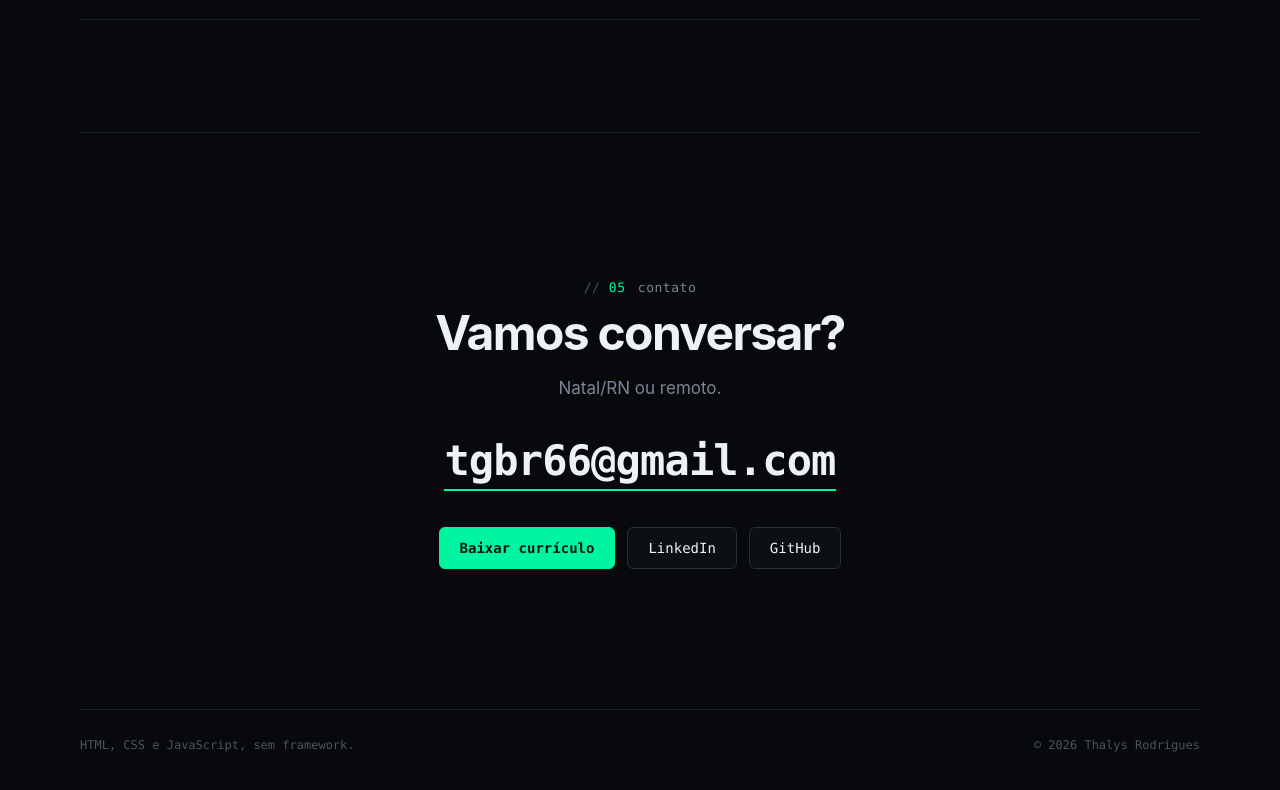
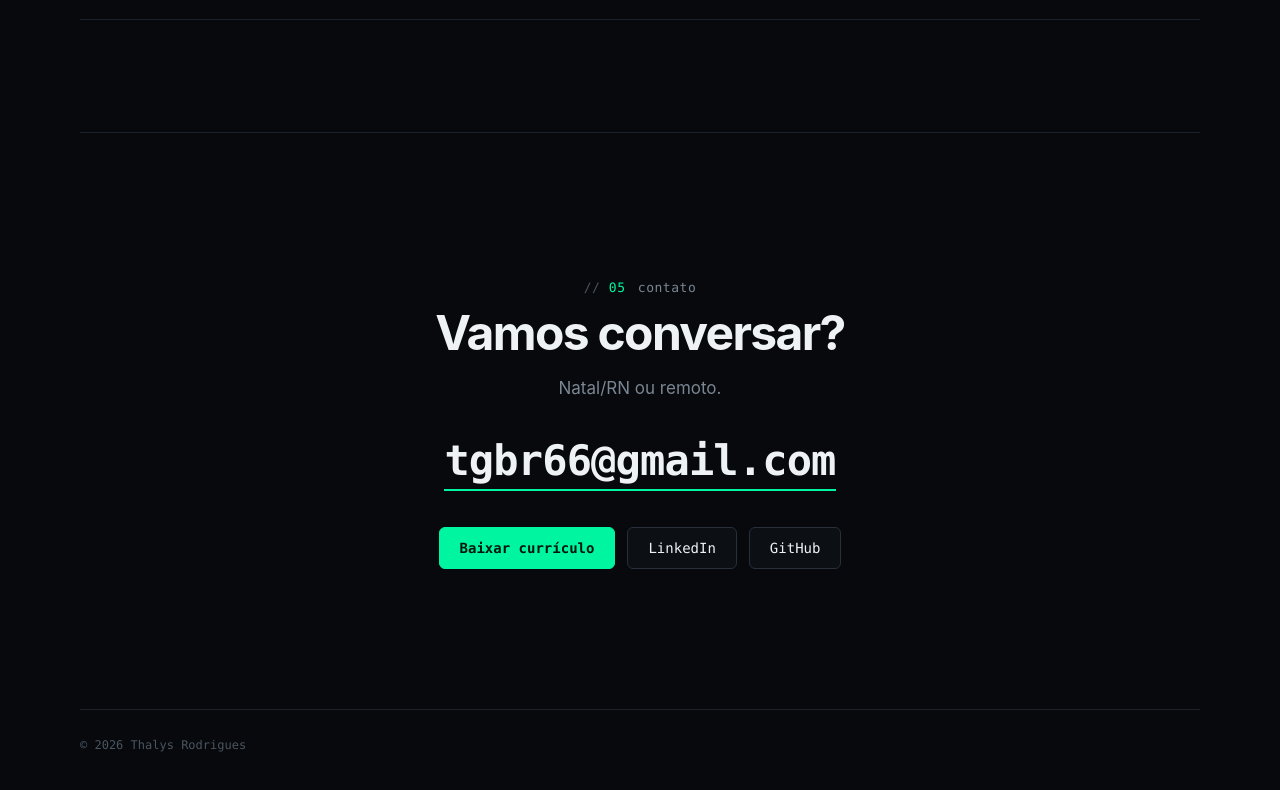
Before and after one commit to ThalysRD/Portifolio, a plain HTML site: page index.html in a window 1280 px wide. Shown: the part 6802-7592 px from the top of the page. Drawn offline with Linux system fonts and the light colour scheme.

Commit message:
Remove a linha de tecnologia do rodapé
Co-Authored-By: Claude Opus 5.5 <noreply@anthropic.com>

```diff
--- a/index.html
+++ b/index.html
@@ -329,7 +329,6 @@
   </main>
 
   <footer class="wrap footer">
-    <p>HTML, CSS e JavaScript, sem framework.</p>
     <p>© 2026 Thalys Rodrigues</p>
   </footer>
 
```
